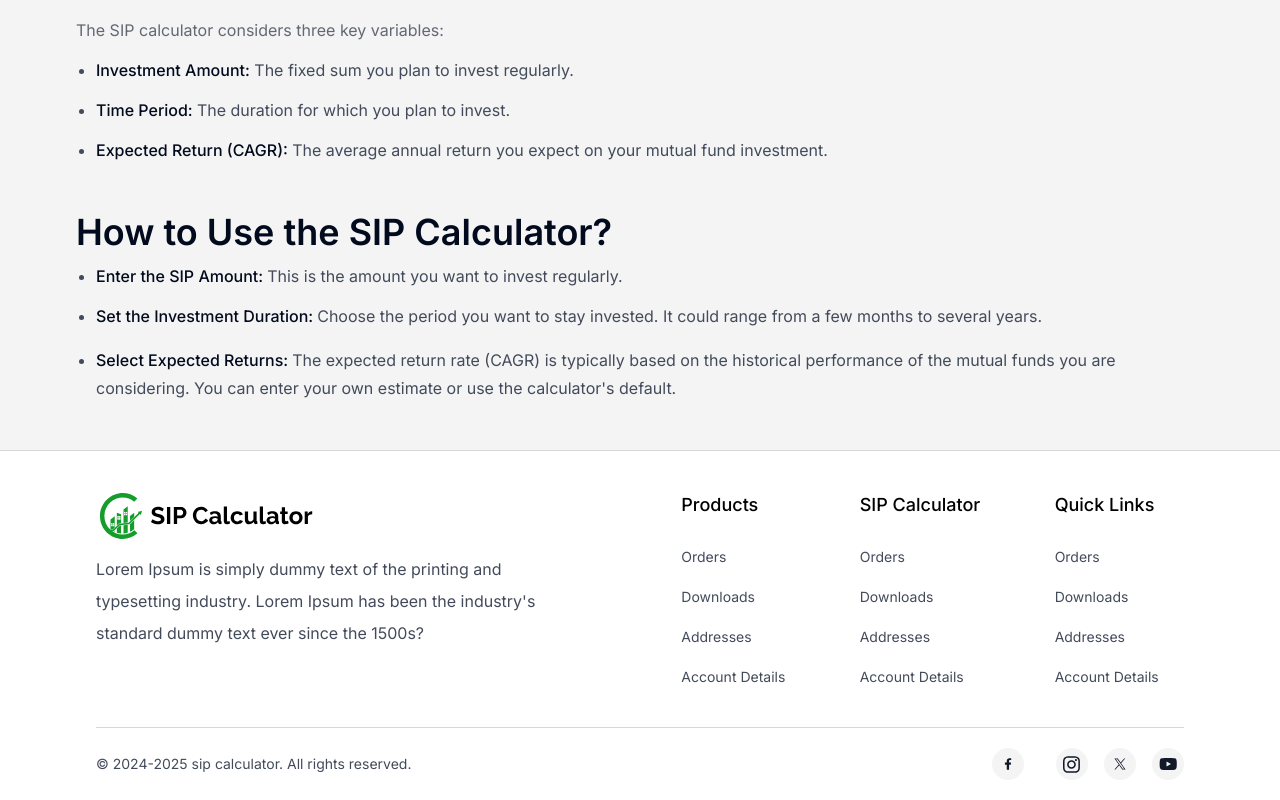
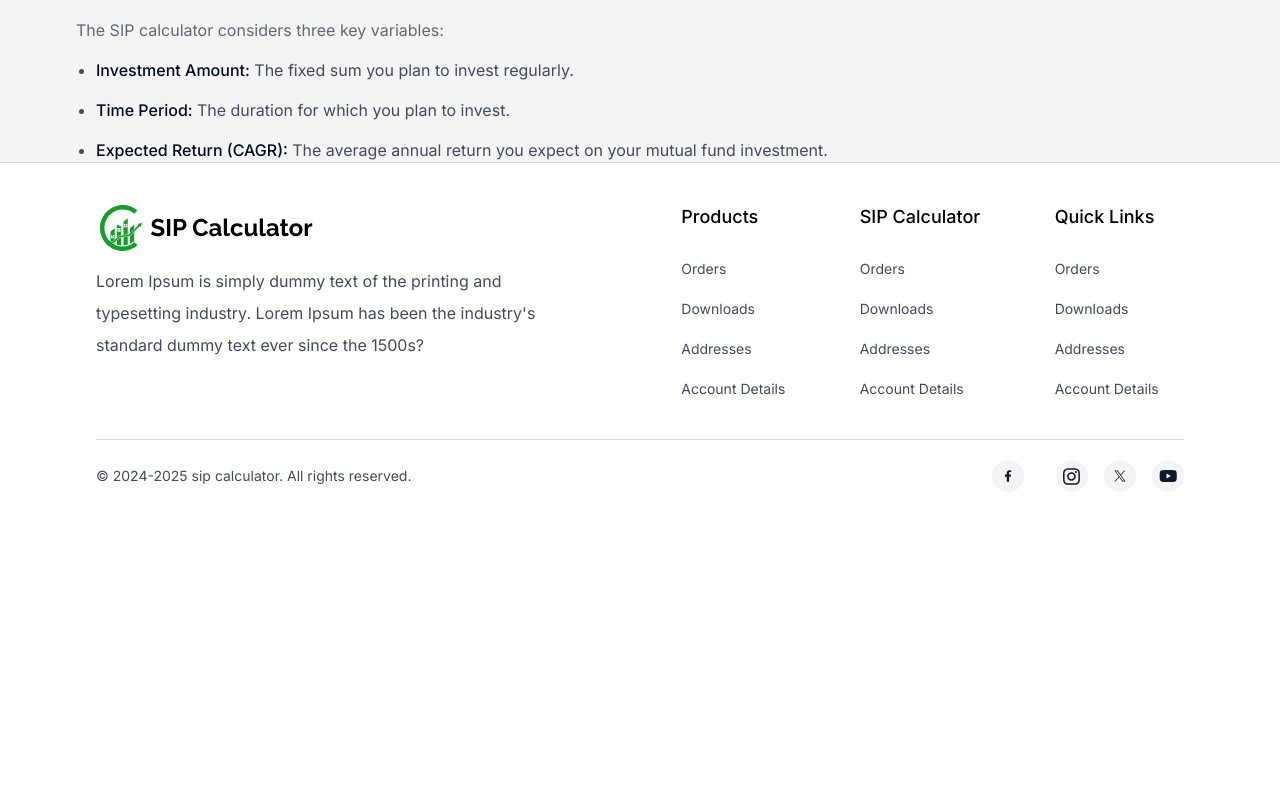
Before and after one commit to Hasan22Murtaza/SIP-Calculator, a Next.js app: page / in a window 1280 px wide. Shown: the part 1680-2480 px from the top of the page. After the commit the page ends 2192 px from the top, so only its background shows below. Built offline with nearby package versions, Linux system fonts and the light colour scheme.

Commit message:
test for deployment

```diff
--- a/src/app/page.tsx
+++ b/src/app/page.tsx
@@ -690,7 +690,7 @@ export default function Home() {
                     </li>
                   </ul>
                 </div>
-                <div className="relative lg:pt-[30px] pb-[50px]">
+                {/* <div className="relative lg:pt-[30px] pb-[50px]">
                   <div className="max-w-6xl mx-auto">
                     <div className="relative">
                       <div className="flex flex-col gap-3">
@@ -724,7 +724,7 @@ export default function Home() {
                       </div>
                     </div>
                   </div>
-                </div>
+                </div> */}
               </div>
             </div>
           </div>
```
